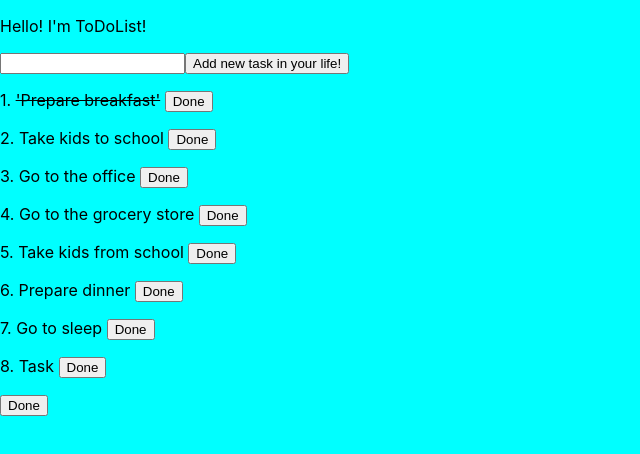
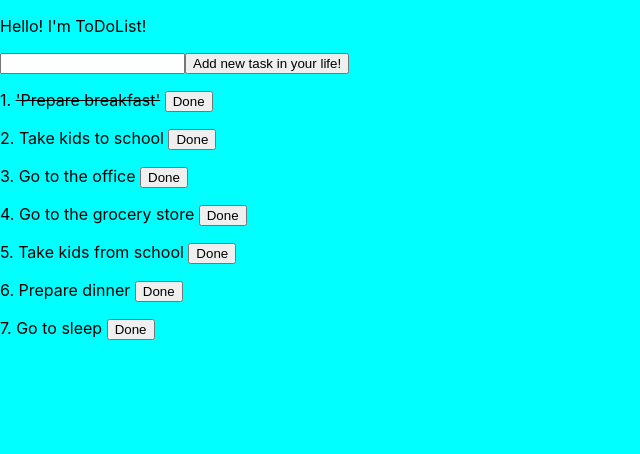
Before and after one commit to DimonKeval/todolist, a React (Create React App) app: page / in a window 1280 px wide. Shown: the top 454 px of the page, without its empty margins (0-640 px from the left). Built offline with nearby package versions, Linux system fonts and the light colour scheme.

Commit message:
Technical commit for saving

```diff
--- a/src/App.js
+++ b/src/App.js
@@ -1,9 +1,7 @@
 import React from 'react';
 import './App.css';
-import {TaskButton} from './components/TaskButton.jsx'
 import {InputComponent} from "./components/InputComponent";
 import {ListComponent} from "./components/ListComponent";
-import {Button} from "./components/Button";
 
 export function App() {
   return (<>
@@ -11,10 +9,10 @@ export function App() {
 
       <InputComponent/>
       <ListComponent/>
-      <Button
-      task = 'Task: '
-      onClick={()=>{}}
-      />
+      {/*<Button*/}
+      {/*task = 'Task: '*/}
+      {/*onClick={()=>{}}*/}
+      {/*/>*/}
       </>
   );
 }
--- a/src/components/InputComponent.jsx
+++ b/src/components/InputComponent.jsx
@@ -5,7 +5,7 @@ import {addTask} from "./ListComponent";
 export function InputComponent(props){
 
     function sendTask(){
-        console.log("input send" + text);
+        console.log("input send:  " + text);
         addTask(text);
     }
 
--- a/src/components/ListComponent.jsx
+++ b/src/components/ListComponent.jsx
@@ -17,7 +17,9 @@ console.log('test')
 }
 
 export function addTask(task){
-    arrayList.push({task: task, button: <button onClick={taskButton}>Done</button>})
+    console.log(arrayList);
+    arrayList.push({task: task});
+    ListComponent();
 }
 
 export function deleteTask(taskNumber){
@@ -34,7 +36,7 @@ function renderTask(el, index){
 
 export function ListComponent(props){
     return <div>
-        {addTask('Task')}
+
     {arrayList.map((el, index)=>
     renderTask(el, index))}
 
```
